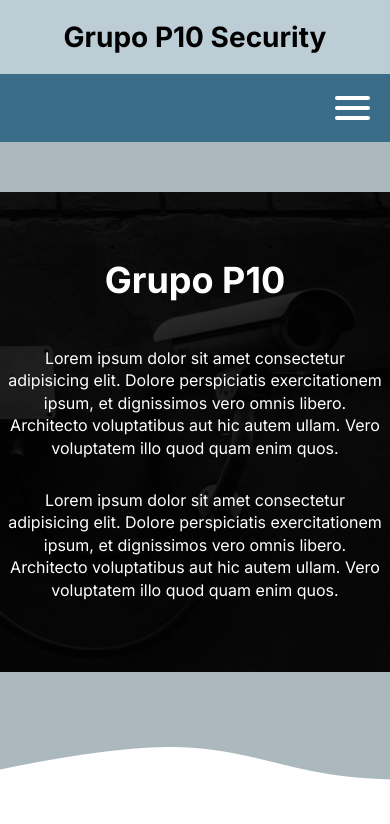
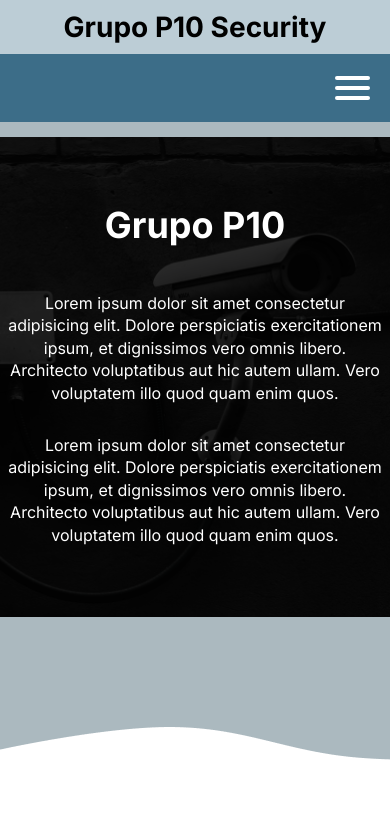
Before and after one commit to wendellcs/Grupo-P10-Security, a React (Vite) app: page / in a window 390 px wide. Shown: the top 824 px of the page. Built offline with nearby package versions, Linux system fonts and the light colour scheme.

Commit message:
Finished mobile view

```diff
--- a/src/assets/sass/components/_header.sass
+++ b/src/assets/sass/components/_header.sass
@@ -10,6 +10,12 @@
 
         .section-title
             padding: 20px
+
+            @include utilities.responsive(540px)
+                padding: 10px
+
+
+
 
     .header-bottom
         padding: 20px 120px
@@ -42,7 +48,7 @@
         @include utilities.responsive(660px)
             padding: 20px 0
 
-        @include utilities.responsive(525px)
+        @include utilities.responsive(800px)
             display: block
             .menu-icons , .login, .menu-links
                 display: none
--- a/src/assets/sass/components/_menu-icon.sass
+++ b/src/assets/sass/components/_menu-icon.sass
@@ -1,6 +1,7 @@
 @use '../_variables'
 
 .container-menu-icon
+
     cursor: pointer
     padding: 12px
     transition: .3s
--- a/src/assets/sass/components/_mobile-menu.sass
+++ b/src/assets/sass/components/_mobile-menu.sass
@@ -2,6 +2,11 @@
 @use '../_utilities'
 
 .container-mobile-menu
+    display: none
+
+    @include utilities.responsive(800px)
+        display: block
+
     &:not(.menu-container-icon)
         text-align: center
 
--- a/src/assets/sass/layouts/home.sass
+++ b/src/assets/sass/layouts/home.sass
@@ -13,7 +13,7 @@
             padding: 50px 60px
 
         @include utilities.responsive(540px)
-            padding: 50px 0
+            padding: 15px 0
 
         &-container
             height: 480px
@@ -103,7 +103,10 @@
                     border-radius: 12px
 
             @include utilities.responsive(400px)
-                padding: 30px 5px
+                padding: 30px 0
+
+                .security-image
+                    border-radius: 0px
 
             img
                 width: 100%
@@ -115,13 +118,16 @@
                 border-radius: 36px
                 padding: 0 45px
                 max-width: 510px
-                min-width: 360px
                 @extend %center-elements
 
                 @include utilities.responsive(950px)
                     max-width: 100%
                     padding: 30px
 
+                @include utilities.responsive(380px)
+                    padding: 30px 5px
+                    width: 100%
+                    border-radius: 0
 
                 .text
                     &:first-of-type
--- a/src/components/Header/index.jsx
+++ b/src/components/Header/index.jsx
@@ -1,4 +1,3 @@
-import { useState } from 'react';
 import { Link } from 'react-router-dom'
 import { FaInstagram } from "react-icons/fa6";
 import { FaLinkedin, FaFacebook  } from "react-icons/fa";
@@ -7,27 +6,8 @@ import '../../assets/sass/components/_header.sass'
 import MobileMenu from '../Mobile-menu';
 
 export default function Header(){
-    const [simpleHeader, setSimpleHeader] = useState(true)
-
-    function togleSimpleHeader(){
-        setSimpleHeader(!simpleHeader)
-    }
-
     return (
         <header id="header">
-
-            {/* <div className="simple-header" style={{display: simpleHeader ? 'flex' : 'none'}}>
-                <nav className="menu-icons">
-                    <ul>
-                        <li><a href="#"><FaInstagram /></a></li>
-                        <li><a href="#"><FaLinkedin /></a></li>
-                        <li><a href="#"><FaFacebook /></a></li>
-                        <li><a href="#"><BsFillThreadsFill/></a></li>
-                    </ul>
-                </nav>
-
-                <h2 className="section-title">Grupo P10 Security</h2>
-            </div> */}
             <div className="header-top" >
                 <h2 className="section-title">Grupo P10 Security</h2>
             </div>
--- a/src/components/Mobile-menu/index.jsx
+++ b/src/components/Mobile-menu/index.jsx
@@ -22,13 +22,6 @@ export default function MobileMenu(){
         console.log(windowWidth)
         setWindowWidth(window.innerWidth)
     }
-
-    useEffect(() => {
-        window.addEventListener('resize', (e) => {
-            handleMenuMobileVisibility(e.target.value)
-        })
-        return () => window.removeEventListener('resize', handleMenuMobileVisibility)
-    }, [])
 
     // Fazer animação para abrir e fechar o menu
 
--- a/src/pages/Home/index.jsx
+++ b/src/pages/Home/index.jsx
@@ -73,7 +73,7 @@ export default function Home(){
                         </figure>
                     </div>
 
-                    <button className="btn cta services">Ver serviços</button>
+                    <button className="btn cta services">Mais serviços</button>
                 </div>
             </section>
 
```
